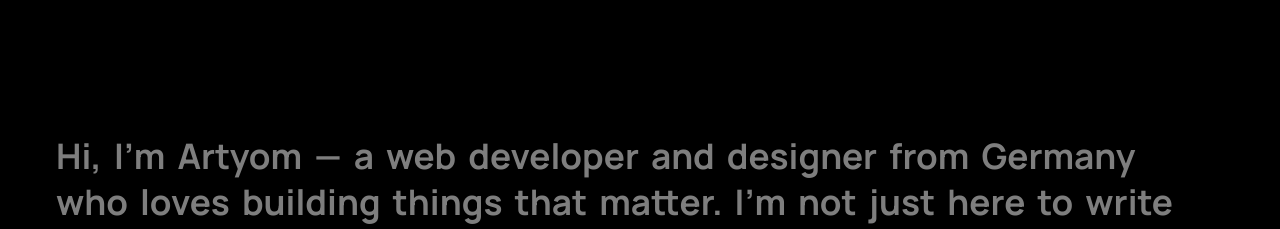
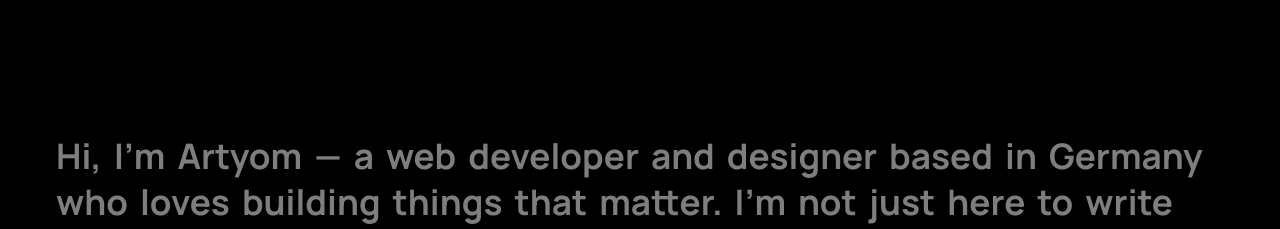
Before and after one commit to big-black-cactus/portfolio, a Next.js app: page / in a window 1280 px wide. Shown: the part 860-1089 px from the top of the page. Built offline with nearby package versions, Linux system fonts and the light colour scheme.

Commit message:
description update

```diff
--- a/src/components/About.tsx
+++ b/src/components/About.tsx
@@ -103,7 +103,7 @@ export const About = ({ id }: { id: string }) => {
           #about-me
         </motion.div> */}
         <TextRevealByWord
-          text="Hi, I&apos;m Artyom — a web developer and designer from Germany who loves building things that matter. I&apos;m not just here to write code or make things look nice — I care deeply about the ideas behind every project, including my own. Whether it's a personal passion project or something for a client, I put real thought and heart into making products that feel good to use and make a real difference. Good design, smooth experience, clean execution — that&apos;s what I aim for every time.
+          text="Hi, I&apos;m Artyom — a web developer and designer based in Germany who loves building things that matter. I&apos;m not just here to write code or make things look nice — I care deeply about the ideas behind every project, including my own. Whether it's a personal passion project or something for a client, I put real thought and heart into making products that feel good to use and make a real difference. Good design, smooth experience, clean execution — that&apos;s what I aim for every time.
 
 "
           isInView={isInView}
```
